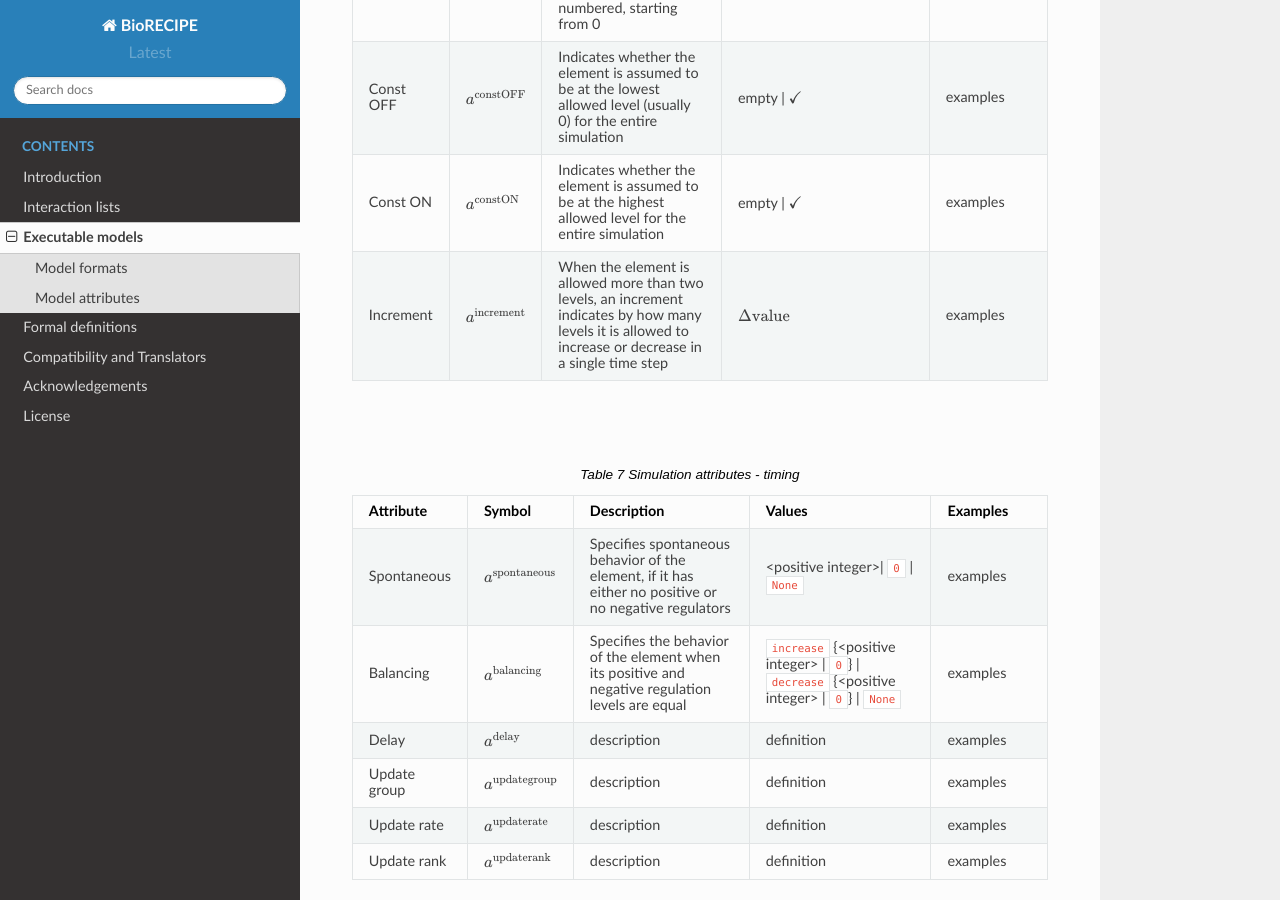
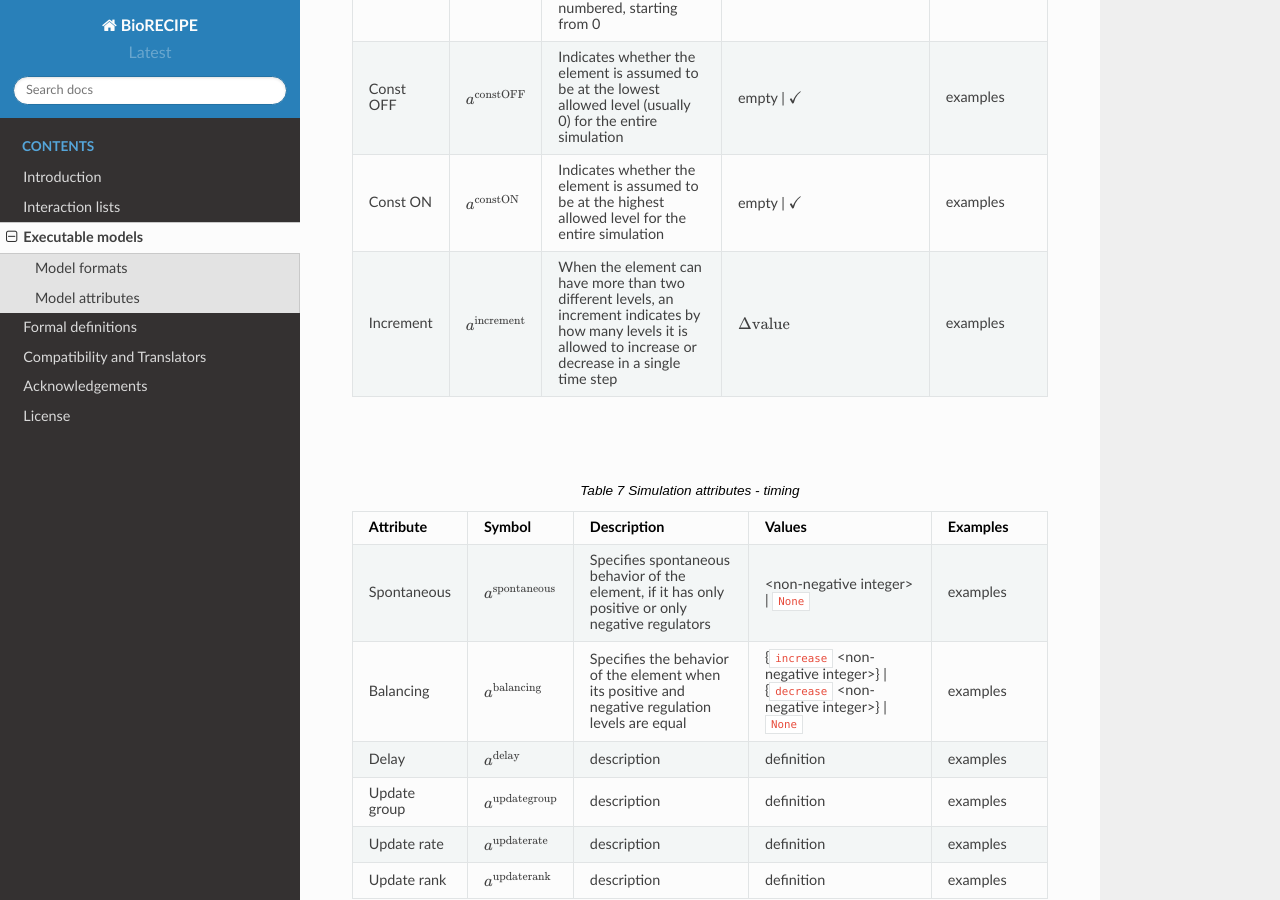
Before and after one commit to pitt-miskov-zivanov-lab/BioRECIPE, a Sphinx documentation site: the page built from docs/model_representation.rst, in a window 1280 px wide and 900 px high, scrolled down 4739 px. Built offline with Sphinx 7.4.7 and the Read the Docs theme 2.0.0, drawn with Linux system fonts in a browser that asks for light colours.

Commit message:
Update model_representation.rst

```diff
--- a/docs/model_representation.rst
+++ b/docs/model_representation.rst
@@ -85,7 +85,7 @@ Finally, several new model attributes are included in executable models to defin
     State list number, ":math:`a^{\mathrm{statelist}}`", "State list used in simulation to initialize the element and assign values throughout simulation; multiple state lists can be included and numbered, starting from 0", "<value>,<value>[time],...,<value>[time]", examples
     Const OFF, ":math:`a^{\mathrm{constOFF}}`", "Indicates whether the element is assumed to be at the lowest allowed level (usually 0) for the entire simulation", empty | :math:`\checkmark`, examples
     Const ON, ":math:`a^{\mathrm{constON}}`", "Indicates whether the element is assumed to be at the highest allowed level for the entire simulation", empty | :math:`\checkmark`, examples
-    Increment, ":math:`a^{\mathrm{increment}}`", "When the element is allowed more than two levels, an increment indicates by how many levels it is allowed to increase or decrease in a single time step", ":math:`\Delta \mathrm{value}`", examples
+    Increment, ":math:`a^{\mathrm{increment}}`", "When the element can have more than two different levels, an increment indicates by how many levels it is allowed to increase or decrease in a single time step", ":math:`\Delta \mathrm{value}`", examples
 
 |
 
@@ -94,8 +94,8 @@ Finally, several new model attributes are included in executable models to defin
     :widths: 5, 3, 34, 38, 20
 
 
-    Spontaneous, ":math:`a^{\mathrm{spontaneous}}`", "Specifies spontaneous behavior of the element, if it has either no positive or no negative regulators", <positive integer>| ``0`` | ``None``, examples
-    Balancing, ":math:`a^{\mathrm{balancing}}`", "Specifies the behavior of the element when its positive and negative regulation levels are equal", ``increase`` {<positive integer> | ``0``} | ``decrease`` {<positive integer> | ``0``} | ``None``, examples
+    Spontaneous, ":math:`a^{\mathrm{spontaneous}}`", "Specifies spontaneous behavior of the element, if it has only positive or only negative regulators", <non-negative integer> | ``None``, examples
+    Balancing, ":math:`a^{\mathrm{balancing}}`", "Specifies the behavior of the element when its positive and negative regulation levels are equal", {``increase`` <non-negative integer>}  | {``decrease`` <non-negative integer>} | ``None``, examples
     Delay, ":math:`a^{\mathrm{delay}}`", description, definition, examples
     Update group, ":math:`a^{\mathrm{updategroup}}`", description, definition, examples
     Update rate, ":math:`a^{\mathrm{updaterate}}`", description, definition, examples
```
